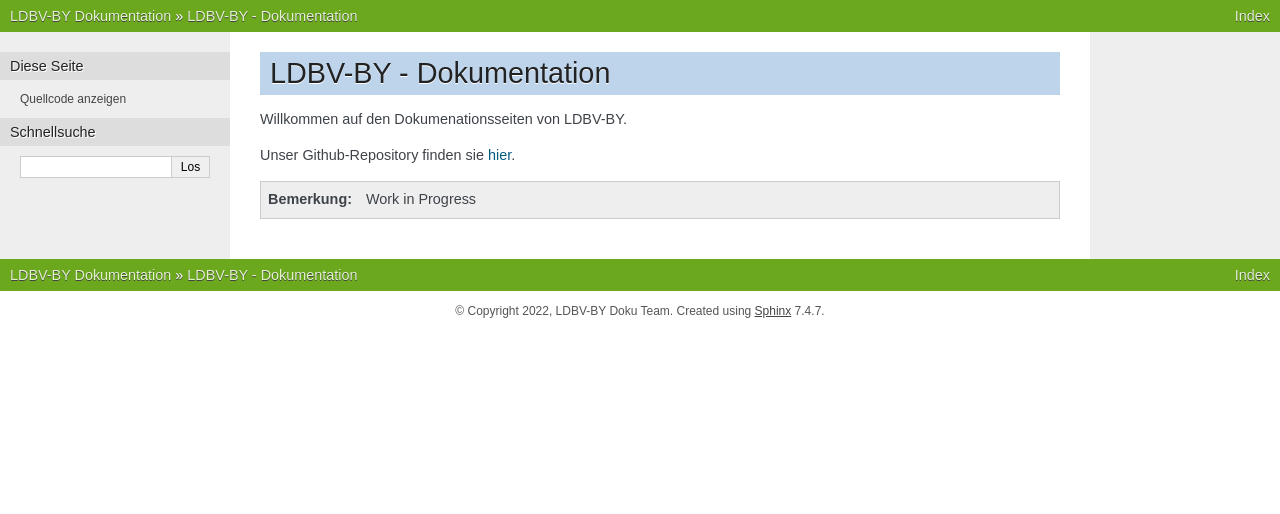
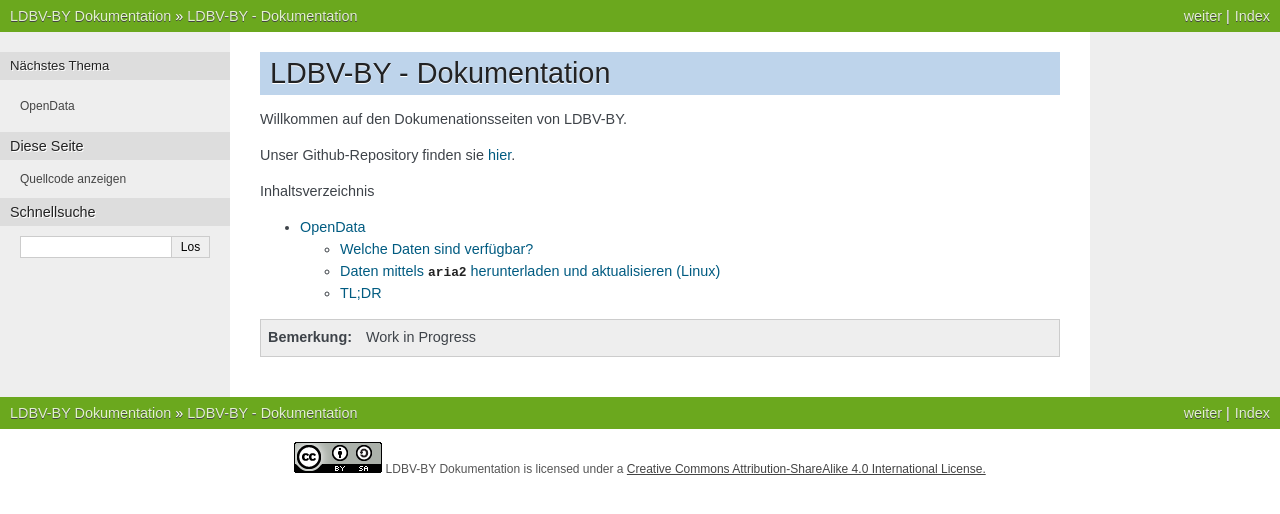
Before and after one commit to ldbv-by/ldbv-by.github.io, a Sphinx documentation site: the page built from doc/index.rst, in a window 1280 px wide. Shown: the top 514 px of the page. Built offline with Sphinx 7.4.7, drawn with Linux system fonts in a browser that asks for light colours; some of the changed lines change nothing that is shown.

Commit message:
OpenData, CC

```diff
--- /dev/null
+++ b/doc/_templates/layout.html
@@ -0,0 +1,9 @@
+{% extends "!layout.html" %}
+{% block footer %}
+    <div class="footer" role="contentinfo">
+        <a href="https://creativecommons.org/licenses/by-sa/4.0/" style="text-decoration: none;">
+            <img src="{{ pathto("_static/creativecommons-88x31.png", 1) }}" alt="Creative Commons License" />
+        </a>LDBV-BY Dokumentation is licensed under a <a href="https://creativecommons.org/licenses/by-sa/4.0/">Creative
+        Commons Attribution-ShareAlike 4.0 International License.</a>
+    </div>
+{% endblock %}
--- a/doc/index.rst
+++ b/doc/index.rst
@@ -7,7 +7,9 @@
 
 .. toctree::
    :maxdepth: 2
-   :caption: Contents:
+   :caption: Inhaltsverzeichnis
+
+   opendata
 
 .. note::
    Work in Progress
--- /dev/null
+++ b/doc/opendata.rst
@@ -0,0 +1,115 @@
+OpenData
+========
+
+Welche Daten sind verfügbar?
+----------------------------
+
+Die verfügbaren Daten sind auf der `OpenData-Seite der Bayerischen Vermessungsverwaltung <https://geodaten.bayern.de/opengeodata/>`_ aufgelistet und beschrieben.
+
+Daten mittels ``aria2`` herunterladen und aktualisieren (Linux)
+---------------------------------------------------------------
+
+``aria2`` installieren (Debian-basierte Distributionen)
+^^^^^^^^^^^^^^^^^^^^^^^^^^^^^^^^^^^^^^^^^^^^^^^^^^^^^^^
+.. code-block:: console
+
+ $ sudo apt install aria2
+
+Gewünschte Daten heraussuchen und den URL zur meta4-Datei bekommen
+^^^^^^^^^^^^^^^^^^^^^^^^^^^^^^^^^^^^^^^^^^^^^^^^^^^^^^^^^^^^^^^^^^
+
+Die benötigten MetaLink-Dateien haben einen URL, der wie ``https://geodaten.bayern.de/[...].meta4`` aussieht.
+
+* In die Karte klicken
+* Rechtsklick auf **Download (Metalink)**
+* Den URL in die Zwischenablage kopieren
+
+Die Daten herunterladen
+^^^^^^^^^^^^^^^^^^^^^^^
+
+.. code-block:: console
+
+ Zielverzeichnis erstellen
+ $ mkdir /path/to/local_geodata/
+ aria2 zum Herunterladen der Daten verwenden
+ $ aria2c -V --follow-metalink=mem --dir=/path/to/local_geodata/ <kopierten URL hier einfügen>
+
+Beispiel:
+
+.. code-block:: console
+
+ $ aria2c -V --follow-metalink=mem --dir=/tmp https://geodaten.bayern.de/odd/a/lod2/citygml/meta/metalink/09276115.meta4
+
+Erläuterung:
+
+* ``follow-metalink=mem`` meta4-Datei nicht schreiben
+* ``-V`` zum Prüfen der heruntergeladenen Daten gegen die im der meta4-Datei enthaltenen Checksumme.
+* ``-dir=/path/to/data/`` Zielverzeichnis zum Speichern der Daten.
+
+.. note::
+
+ Wenn die Metalink-Datei > 5 MB ist, dann funktioniert ``follow-metalink=mem`` nicht. In diesem Falle wirft aria2 einen
+ Fehler. In diesem Falle diese Angabe einfach weglassen. aria2 speichert die MetaLink-Datei dann im Zielverzeichnis ab.
+ Dort kann sie nach dem Download der Dateien - wenn gewünscht - nachträglich gelöscht werden.
+
+Updates automatisieren
+^^^^^^^^^^^^^^^^^^^^^^
+
+Die Daten der Bayerischen Vermessungsverwaltung werden regelmässig aktualisiert. Um den eigenen heruntergeladenen Datenbestand
+zu aktualisieren und dafür nur die aktualisierten Dateien herunterzuladen verwendet man den Schalter ``-V``.
+
+Einfach den passenden Aufruf in die ``crontab``, sinnvolles Intervall einstellen (z.B. einmal wöchentlich) der Datenbestand
+wird automatisch aktualisiert.
+
+TL;DR
+-----
+
+Beispiele zum Download kompletter Datenbestände
+^^^^^^^^^^^^^^^^^^^^^^^^^^^^^^^^^^^^^^^^^^^^^^^
+
+3D-Gebäude LOD-2
+""""""""""""""""
+
+* Format: CITYGML
+* EPSG: 25832 (UTM32)
+* Tile-Size 2 km * 2 km
+
+.. note::
+
+ Download-Größe ~ 150 GB
+
+
+.. code-block:: console
+
+ $ aria2c -V --dir=/data/on_big_hdd/lod2/ https://geodaten.bayern.de/odd/a/lod2/citygml/meta/metalink/09.meta4
+
+Digitales Geländemodell (DEM) - Auflösung 1 m
+"""""""""""""""""""""""""""""""""""""""""""""
+
+* Format: GeoTiff
+* EPSG: 25832 (UTM32)
+* Tile-Size: 1 km * 1 km
+
+.. note::
+ Download-Größe ~ 240 GB
+
+.. code-block:: console
+
+ $ aria2c -V --dir=/data/on_big_hdd/dem/ https://geodaten.bayern.de/odd/a/dgm/dgm1/meta/metalink/09.meta4
+
+Digitales Orthophoto (DOP) - Auflösung 40 cm
+""""""""""""""""""""""""""""""""""""""""""""
+
+* Format: GeoTiff (RGB)
+* EPSG: 25832 (UTM32)
+* Tile-Size: 1 km * 1 km
+
+.. warning::
+ Download-Größe ~ 1,2 **TB** ~ 1200 GB
+
+.. code-block:: bash
+
+ for i in 1 2 3 4 5 6 7
+ do
+   aria2c -V --dir=/data/on_big_hdd/dop/ https://geodaten.bayern.de/odd/a/dop40/meta/metalink/09${i}.meta4
+ done
```
Also changed, not shown: doc/_static/creativecommons-88x31.png (added).
